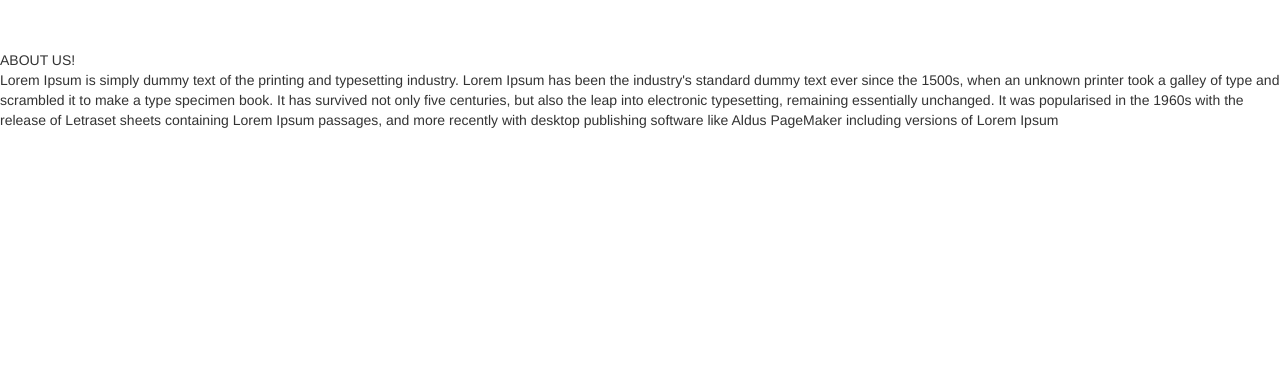
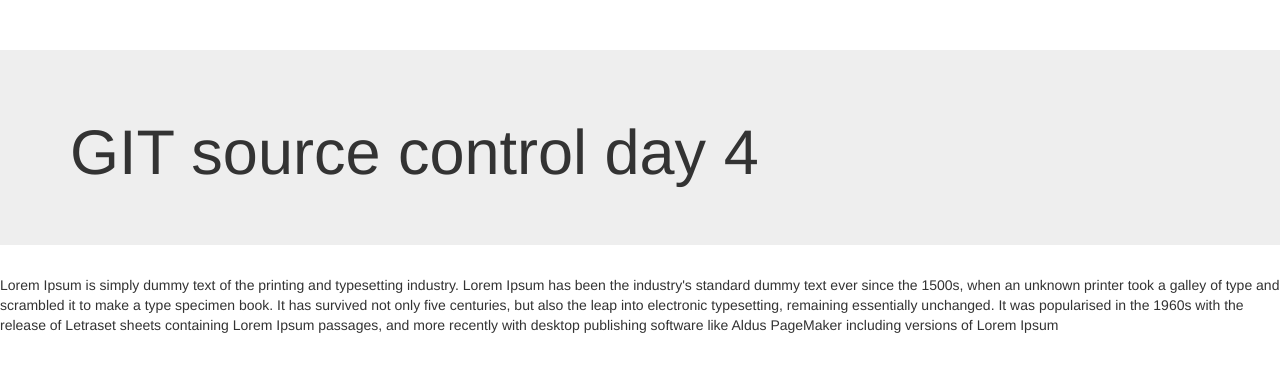
Before and after one commit to rodri-git/GTIDemo, a plain HTML site: page about.html in a window 1280 px wide. Drawn offline with Linux system fonts and the light colour scheme.

Commit message:
Update title in about page

```diff
--- a/about.html
+++ b/about.html
@@ -21,9 +21,12 @@
         <script src="js/vendor/modernizr-2.8.3-respond-1.4.2.min.js"></script>
     </head>
     <body>
-        <div>
-            ABOUT US!
+        <!-- Main jumbotron for a primary marketing message or call to action -->
+    <div class="jumbotron">
+        <div class="container">
+          <h1>GIT source control day 4</h1>
         </div>
+    </div>
         Lorem Ipsum is simply dummy text of the printing and typesetting industry. Lorem Ipsum has been the industry's standard dummy text ever since the 1500s, when an unknown printer took a galley of type and scrambled it to make a type specimen book. It has survived not only five centuries, but also the leap into electronic typesetting, remaining essentially unchanged. It was popularised in the 1960s with the release of Letraset sheets containing Lorem Ipsum passages, and more recently with desktop publishing software like Aldus PageMaker including versions of Lorem Ipsum
     </body>
 </html>
```
